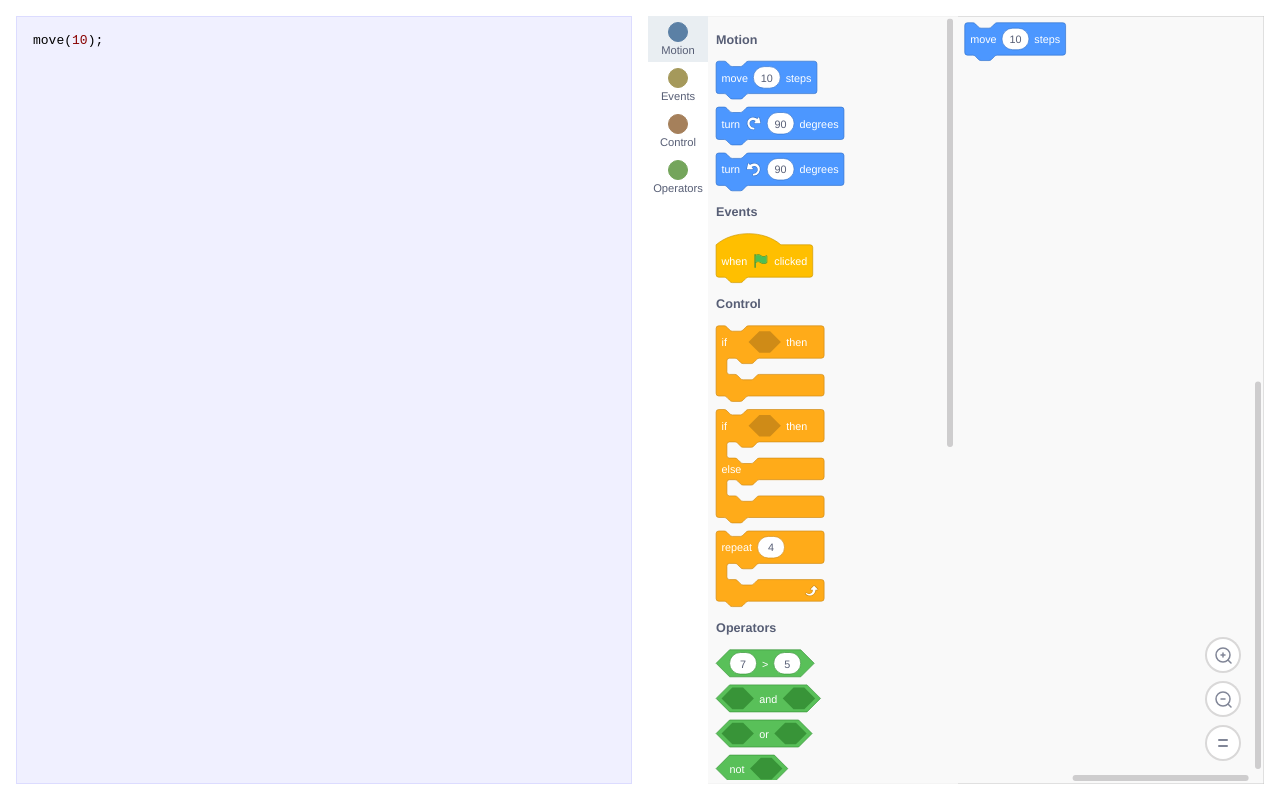
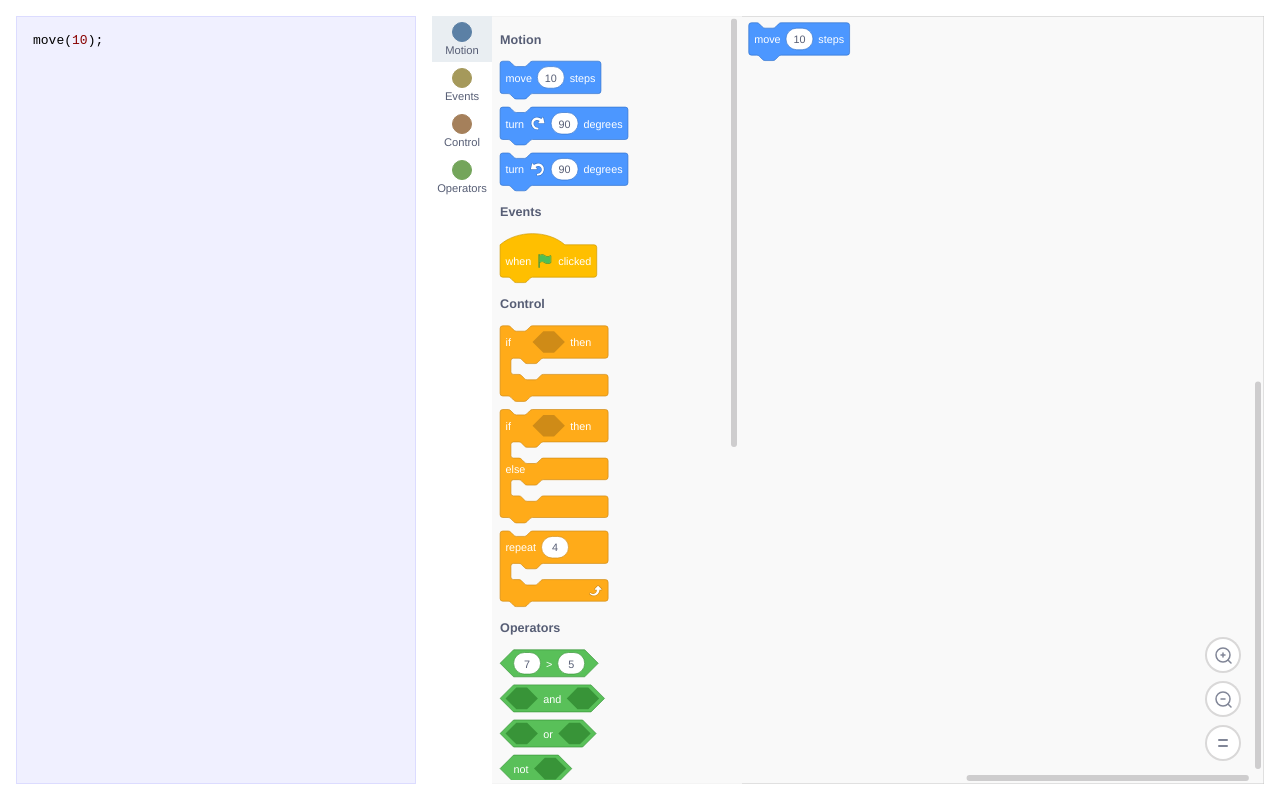
Before and after one commit to rafaeltmbr/scratch-get-started, a plain HTML site: page index.html in a window 1280 px wide. Drawn offline with nearby package versions, Linux system fonts and the light colour scheme; a script that the page names is missing.

Commit message:
fix: make the code area small as possible

```diff
--- a/index.css
+++ b/index.css
@@ -14,17 +14,15 @@ body {
 }
 
 .code-button-wrapper {
+  width: 50ch;
   height: calc(100vh - 2rem);
-  display: flex;
-  flex: 1;
-  flex-direction: column;
-  align-items: stretch;
-  padding-right: 1rem;
+  margin-right: 1rem;
 }
 
 #blocklyDiv {
   flex: 1;
   height: calc(100vh - 2rem);
+  overflow: hidden;
 }
 
 .code-button-wrapper pre {
```
